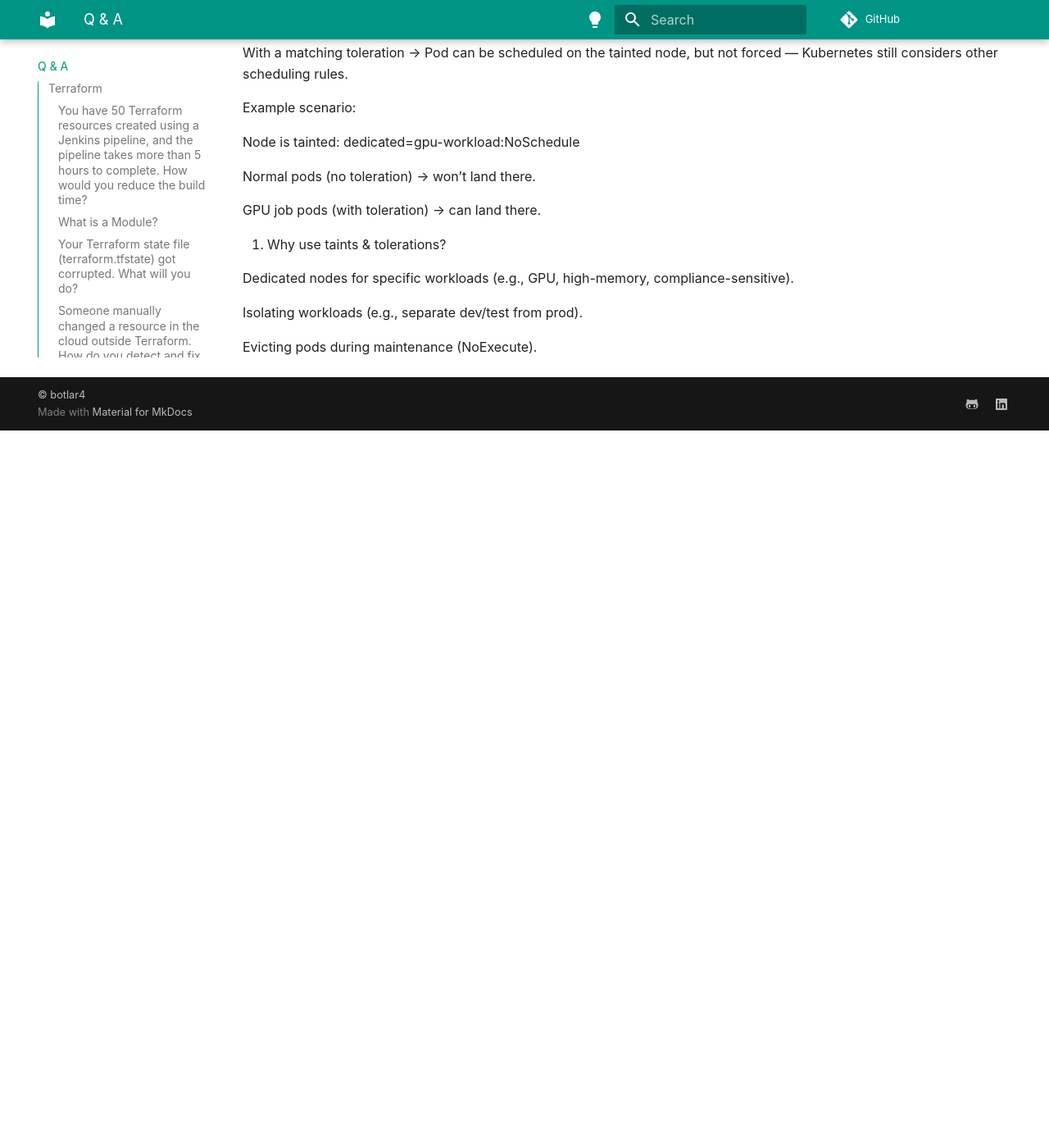
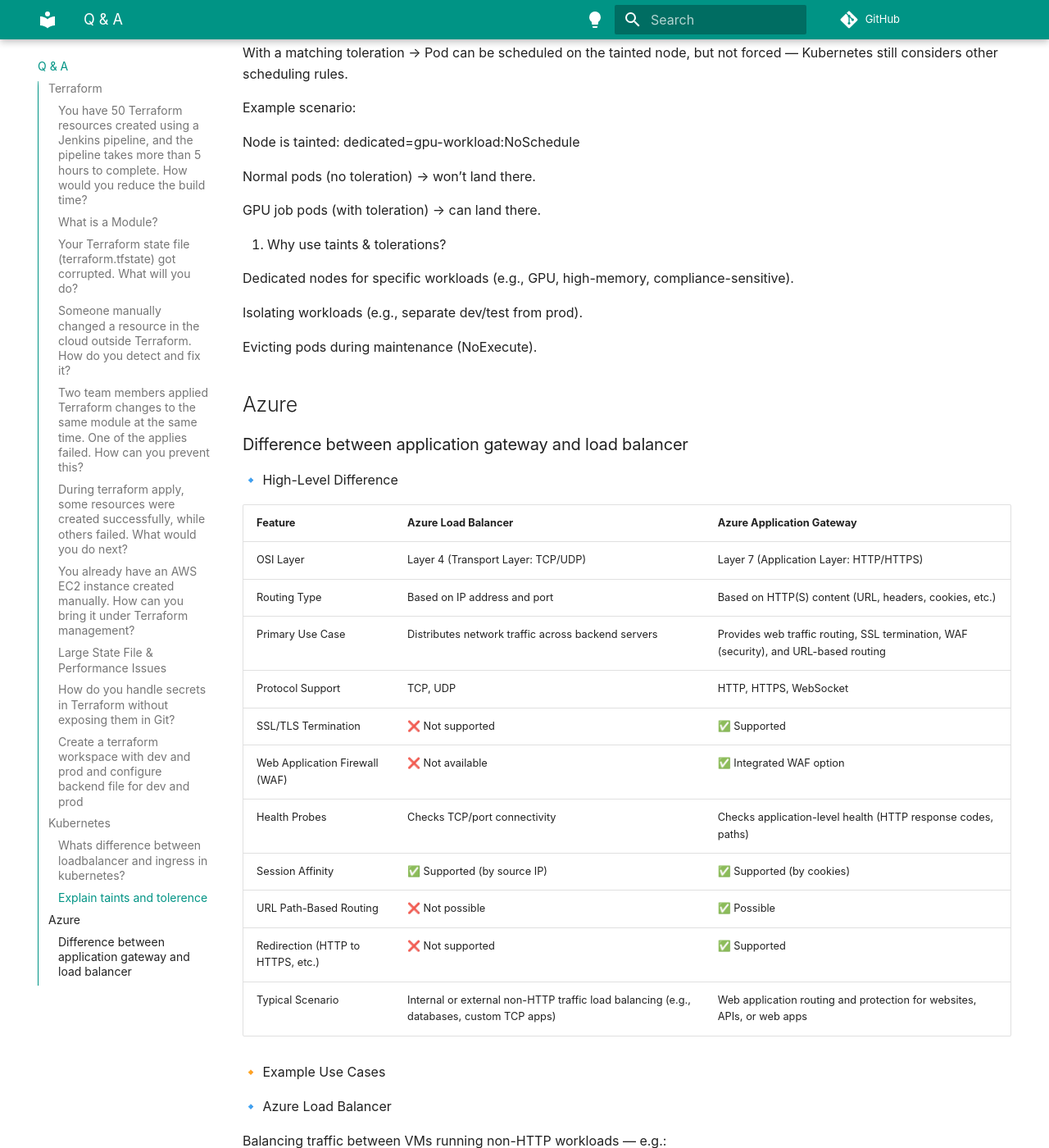
Before and after one commit to botlaram/docs, an MkDocs documentation site: the page built from docs/scenario_based.md, in a window 1280 px wide and 1400 px high, scrolled down 13346 px. Shown: the whole window at 82% size. Built offline with MkDocs 1.6.1 and Material for MkDocs 9.7.7, drawn with Linux system fonts in a browser that asks for light colours; some web fonts are replaced; before the commit the page ends 13871 px from its top, so only the background shows below that; some of the changed text lies outside the part shown.

Commit message:
Enhance documentation with Azure Load Balancer vs Application Gateway
Added detailed comparison between Azure Load Balancer and Azure Application Gateway, including features, use cases, and a quick summary.

```diff
--- a/docs/scenario_based.md
+++ b/docs/scenario_based.md
@@ -689,3 +689,74 @@
 Isolating workloads (e.g., separate dev/test from prod).
 
 Evicting pods during maintenance (NoExecute).
+
+## Azure
+
+### Difference between application gateway and load balancer
+
+🔹 High-Level Difference
+
+| Feature	 | Azure Load Balancer	| Azure Application Gateway |
+|---------|-----------------------|-----------------------------|
+| OSI Layer	 | Layer 4 (Transport Layer: TCP/UDP)		|Layer 7 (Application Layer: HTTP/HTTPS) 	|
+Routing Type	| Based on IP address and port		|Based on HTTP(S) content (URL, headers, cookies, etc.)	|
+Primary Use Case |	Distributes network traffic across backend servers	|	Provides web traffic routing, SSL termination, WAF (security), and URL-based routing	|
+Protocol Support	| TCP, UDP	|	HTTP, HTTPS, WebSocket	|
+SSL/TLS Termination	| ❌ Not supported	| ✅ Supported	|
+Web Application Firewall (WAF)		| ❌ Not available	|	✅ Integrated WAF option	|
+Health Probes	|	Checks TCP/port connectivity	|	Checks application-level health (HTTP response codes, paths)	|
+Session Affinity	|	✅ Supported (by source IP)		|✅ Supported (by cookies)	|
+URL Path-Based Routing	|	❌ Not possible		|✅ Possible	|
+Redirection (HTTP to HTTPS, etc.)	|	❌ Not supported	|	✅ Supported	|
+Typical Scenario	|	Internal or external non-HTTP traffic load balancing (e.g., databases, custom TCP apps)	|	Web application routing and protection for websites, APIs, or web apps	|
+
+🔸 Example Use Cases
+
+🔹 Azure Load Balancer
+
+Balancing traffic between VMs running non-HTTP workloads — e.g.:
+
+- SQL servers
+
+- FTP servers
+
+- Gaming servers
+
+- Custom TCP/UDP-based apps
+
+Backend VM access in an internal network (internal load balancer)
+
+Simple, high-performance layer-4 traffic distribution
+
+🔹 Azure Application Gateway
+
+- Fronting web applications (HTTP/HTTPS)
+
+- Terminating SSL to reduce load on backend servers
+
+- URL path-based routing (e.g., /api → API backend, /images → static server)
+
+- Protecting against web attacks using Web Application Firewall (WAF)
+
+- Redirecting HTTP → HTTPS
+
+- Hosting multiple websites using one gateway (multi-site routing)
+
+🔹 Can they work together?
+
+You can use both in combination:
+
+- Application Gateway (Layer 7) → routes and secures web traffic
+
+- Azure Load Balancer (Layer 4) → distributes that traffic to backend VMs or containers
+
+This layered approach improves both performance and security.
+
+🧠 Quick Summary
+
+| Question	     | Answer |
+-----------------|-----------------|
+| What layer does it work on?	| Load Balancer = Layer 4, Application Gateway = Layer 7 |
+| What does it understand? |	Load Balancer = IP/Port, Application Gateway = HTTP(S) requests |
+| Can it inspect or modify requests? |	Only Application Gateway |
+| Can it protect web apps (WAF)? |	Only Application Gateway |
```
